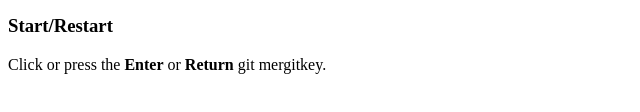
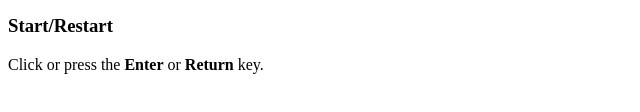
Before and after one commit to LJStarlord/Navy, a plain HTML site: page html share.html in a window 1280 px wide. Shown: the part 228-340 px from the top of the page, 0-640 px from the left. Drawn offline with Linux system fonts and the light colour scheme.

Commit message:
Update html share.html

```diff
--- a/html share.html
+++ b/html share.html
@@ -16,7 +16,7 @@
     <p>Build a tower that reaches all the way to the top!</p>
 
     <h3>Start/Restart</h3>
-    <p>Click or press the <strong>Enter</strong> or <strong>Return</strong> git mergitkey.</p>
+    <p>Click or press the <strong>Enter</strong> or <strong>Return</strong> key.</p>
 
     </div>
     </body>
```
